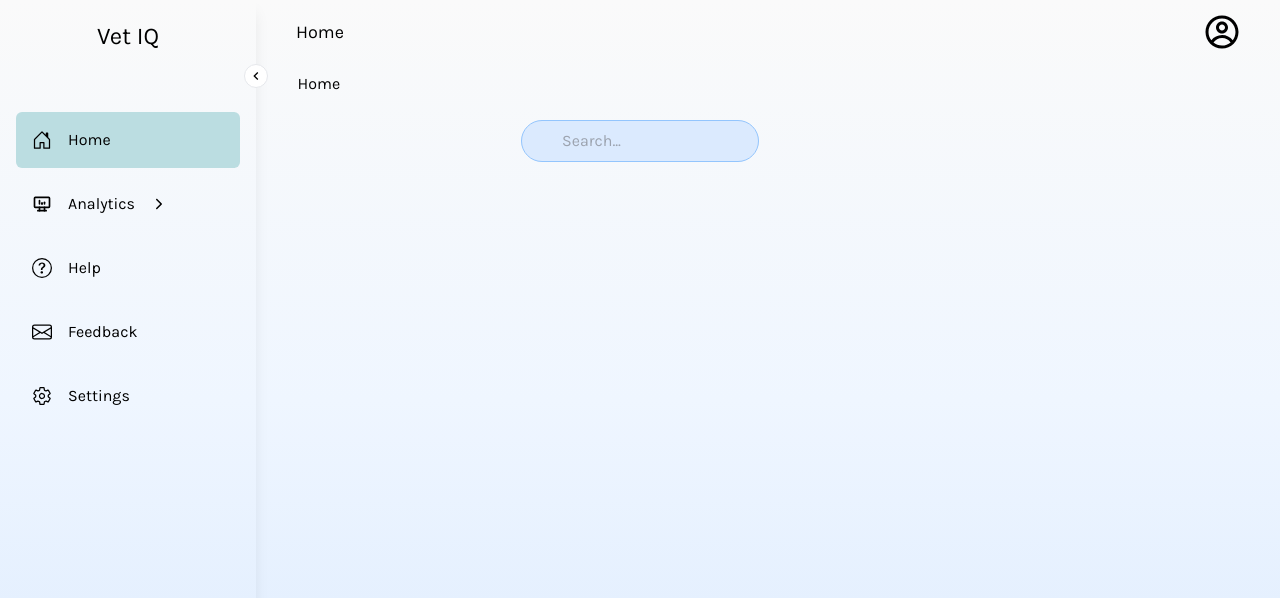
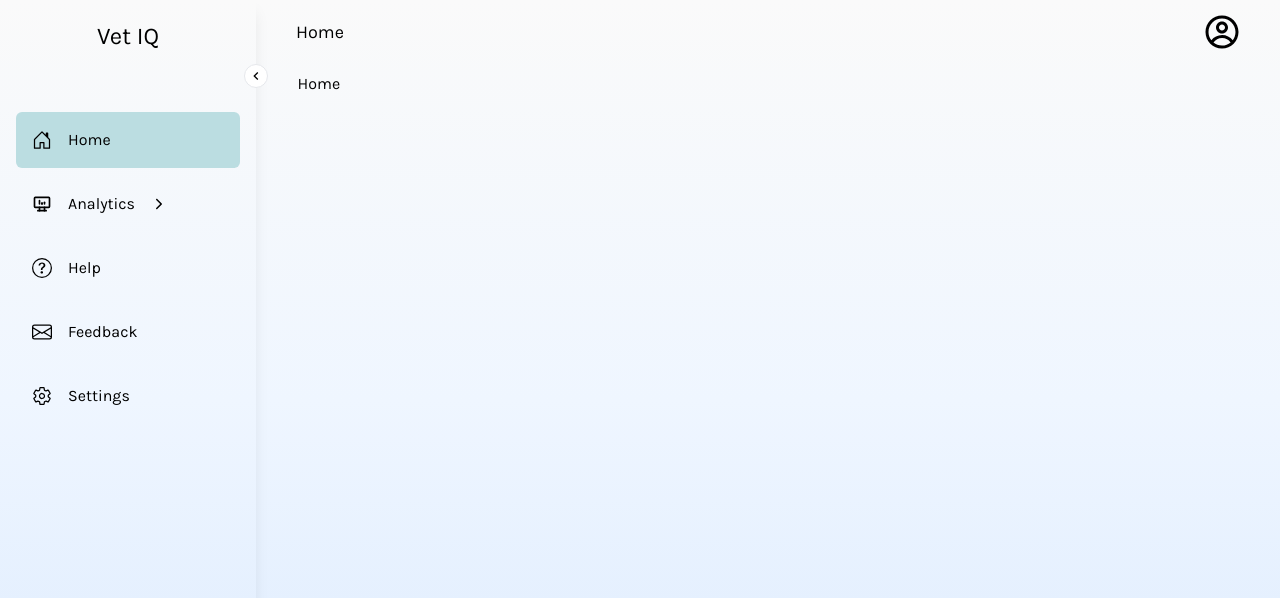
Before and after one commit to shifenghzhang/VetIQ-Web-Application, a Next.js app: page / in a window 1280 px wide. Shown: the top 598 px of the page. Built offline with nearby package versions, Linux system fonts and the light colour scheme.

Commit message:
searchbar removed

```diff
--- a/src/app/layout.tsx
+++ b/src/app/layout.tsx
@@ -6,7 +6,7 @@ import { Karla } from "next/font/google";
 import Appbar from "./_components/appbar";
 import Header from "./_components/header";
 import PageWrapper from "./_components/pagewrapper";
-import SearchBox from './_components/searchbox';
+
 import { SidebarProvider } from "./_contexts/sidebarContext";
 
 const karla = Karla({
@@ -39,7 +39,7 @@ export default function RootLayout({
             <div className="flex h-full w-full flex-col">
               <Header />
               <PageWrapper>{children}</PageWrapper>
-              <SearchBox />
+
             </div>
           </div>
 
```
